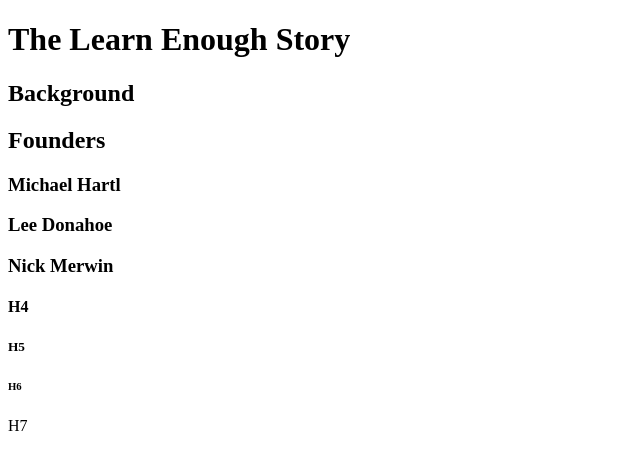
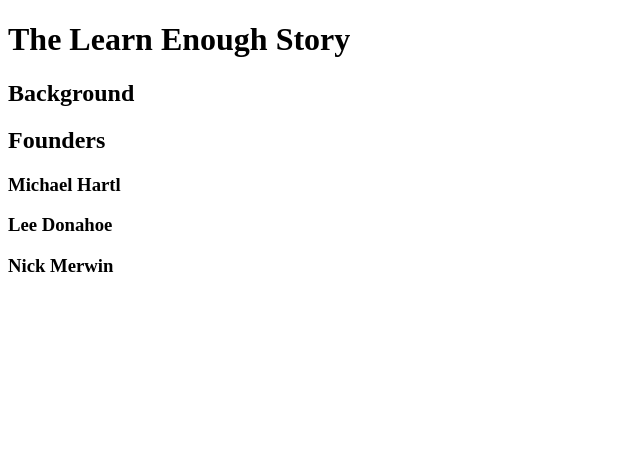
Before and after one commit to nobody4444/sample_website, a plain HTML site: page index.html in a window 1280 px wide. Shown: the whole page, without its empty margins (0-640 px from the left). Drawn offline with Linux system fonts and the light colour scheme.

Commit message:
Remove h4 to h7 tags

```diff
--- a/index.html
+++ b/index.html
@@ -11,9 +11,5 @@
 	<h3>Michael Hartl</h3>
 	<h3>Lee Donahoe</h3>
 	<h3>Nick Merwin</h3>
-	<h4>H4</h4>
-	<h5>H5</h5>
-	<h6>H6</h6>
-	<h7>H7</h7>
 </body>
 </html>
```
